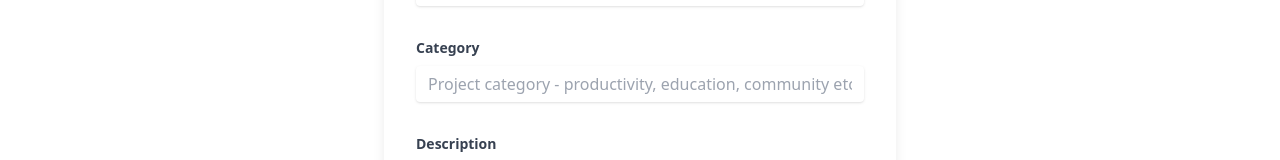
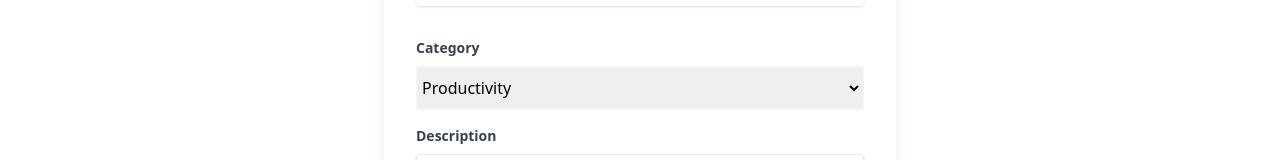
Before and after one commit to HappyBrother2022/Prostack, a React (Create React App) app: page /project-form in a window 1280 px wide. Shown: the part 258-418 px from the top of the page. Built offline with nearby package versions, Linux system fonts and the light colour scheme; no server answers; the database is empty.

Commit message:
[Feat]: Added firepush to Project Form

```diff
--- a/src/components/TagsInput.jsx
+++ b/src/components/TagsInput.jsx
@@ -1,16 +1,17 @@
 import React, { useState } from "react";
 
-const TagsInput = () => {
+const TagsInput = ({ arr, setArr }) => {
   const [tag, setTag] = useState("");
-  const [tagArray, setTagArray] = useState([]);
+
   const changeHandler = (e) => {
     setTag(e.target.value);
   };
+
   const keyDownHandler = (e) => {
     if (tag === "" || tag === " ") return;
-    if (tagArray.includes(tag.trim())) return setTag("");
+    if (arr.includes(tag.trim())) return setTag("");
     if (e.keyCode === 13 || e.keyCode === 32) {
-      setTagArray((prev) => {
+      setArr((prev) => {
         return [...prev, tag];
       });
       setTag("");
@@ -19,7 +20,7 @@ const TagsInput = () => {
   return (
     <div className="flex flex-col gap-[10px]">
       <div className="flex gap-[5px] flex-wrap">
-        {tagArray.map((tag, index) => {
+        {arr?.map((tag, index) => {
           return (
             <span
               key={index}
--- a/src/context/auth-context.js
+++ b/src/context/auth-context.js
@@ -67,6 +67,7 @@ function AuthProvider({ children }) {
           addDoc(collection(db, "users"), {
             ...authenticatedUser,
             isOpenForCollab: false,
+            projects: [],
           });
       }
     })();
--- a/src/pages/ProjectForm.jsx
+++ b/src/pages/ProjectForm.jsx
@@ -1,6 +1,35 @@
+import { useState } from "react";
 import { ProjectListingNavbar, TagsInput } from "../components";
+import { useAuth } from "../context";
+import {
+  collection,
+  updateDoc,
+  getDocs,
+  serverTimestamp,
+} from "firebase/firestore";
+import { db } from "../firebase/firebase";
 
 function ProjectForm() {
+  const [tagArray, setTagArray] = useState([]);
+  const [gitHubLink, setGitHubLink] = useState("");
+  const [description, setDescription] = useState("");
+  const [projectName, setProjectName] = useState("");
+  const [category, setCategory] = useState("Productivity");
+  const [techStackArray, setTechStackArray] = useState([]);
+
+  console.log({
+    projectName,
+    description,
+    gitHubLink,
+    category,
+    tagArray,
+    techStackArray,
+  });
+
+  const postProjectDataToFirestore = async () => {
+    const res = updateDoc(collection(db, "projects"), {});
+  };
+
   return (
     <>
       <ProjectListingNavbar />
@@ -21,6 +50,7 @@ function ProjectForm() {
               id="username"
               type="text"
               placeholder="Project name"
+              onChange={(e) => setProjectName(e.target.value)}
             />
           </div>
           <div className="mb-4">
@@ -30,12 +60,19 @@ function ProjectForm() {
             >
               Category
             </label>
-            <input
-              className="shadow appearance-none rounded w-full py-2 px-3 text-gray-700 leading-tight focus:outline-button mb-4"
-              id="username"
-              type="text"
-              placeholder="Project category - productivity, education, community etc"
-            />
+            <select
+              name="point-of-contact"
+              id="category"
+              value={category}
+              className="mb-4 py-2 border-2 border-gray-100 block w-full focus:border-button"
+              onChange={(e) => setCategory(e.target.value)}
+            >
+              <option value="Remote">Remote</option>
+              <option value="Community">Community</option>
+              <option value="Dev tools">Dev tools</option>
+              <option value="Education">Education</option>
+              <option value="Productivity">Productivity</option>
+            </select>
           </div>
           <div className="flex">
             <div className="mb-4 w-full">
@@ -51,6 +88,7 @@ function ProjectForm() {
                 type="text"
                 rows="3"
                 placeholder="Describe your project"
+                onChange={(e) => setDescription(e.target.value)}
               ></textarea>
             </div>
           </div>
@@ -61,7 +99,7 @@ function ProjectForm() {
             >
               Tags
             </label>
-            <TagsInput />
+            <TagsInput arr={tagArray} setArr={setTagArray} />
           </div>
           <div className="mb-4">
             <label
@@ -70,7 +108,7 @@ function ProjectForm() {
             >
               Tech stack
             </label>
-            <TagsInput />
+            <TagsInput arr={techStackArray} setArr={setTechStackArray} />
           </div>
           <div className="mb-4">
             <label
@@ -82,8 +120,9 @@ function ProjectForm() {
             <input
               className="shadow appearance-none rounded w-full py-2 px-3 text-gray-700 leading-tight focus:outline-button mb-4"
               id="github"
-              type="text"
+              type="url"
               placeholder="Project GitHub link"
+              onChange={(e) => setGitHubLink(e.target.value)}
             />
           </div>
           <label
```
